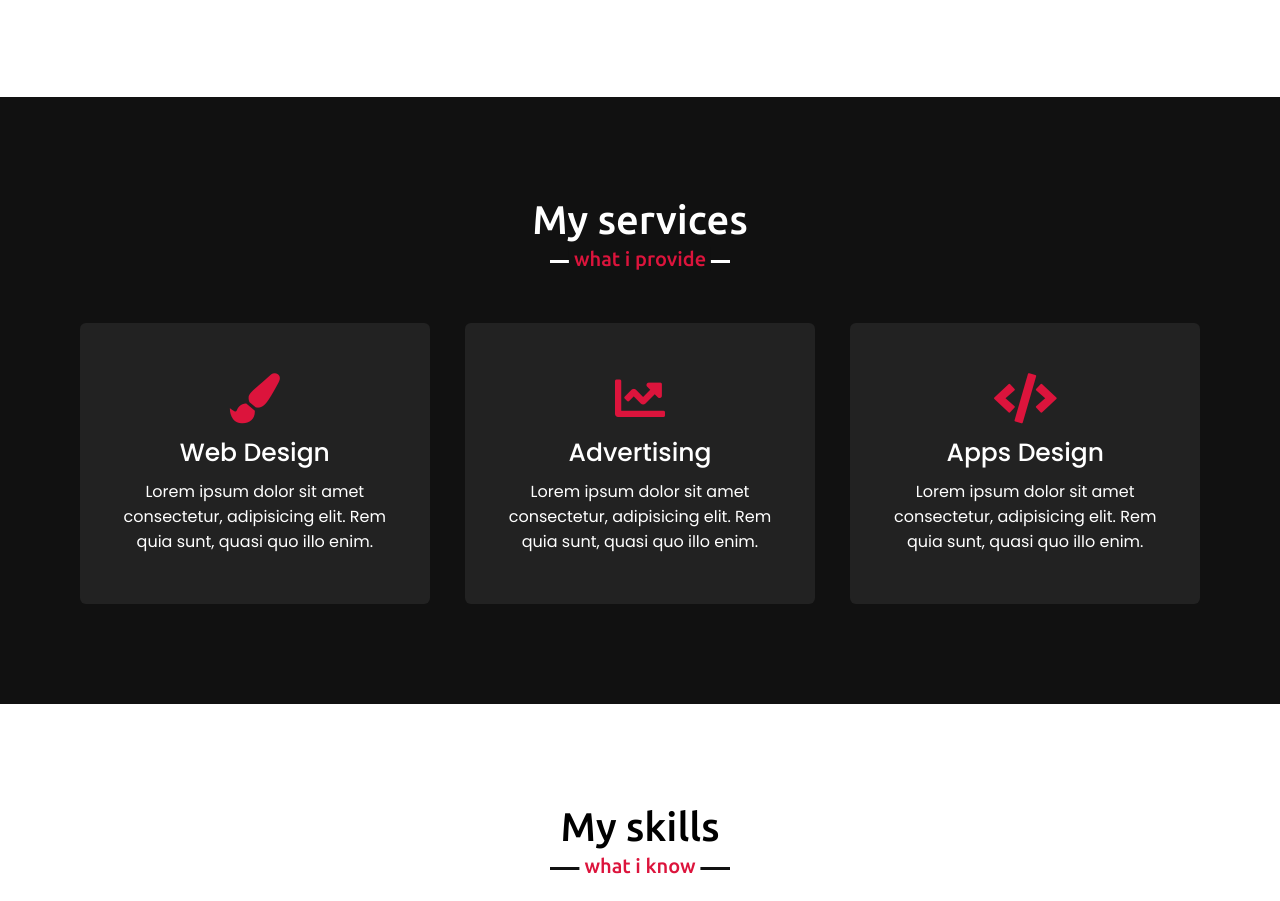
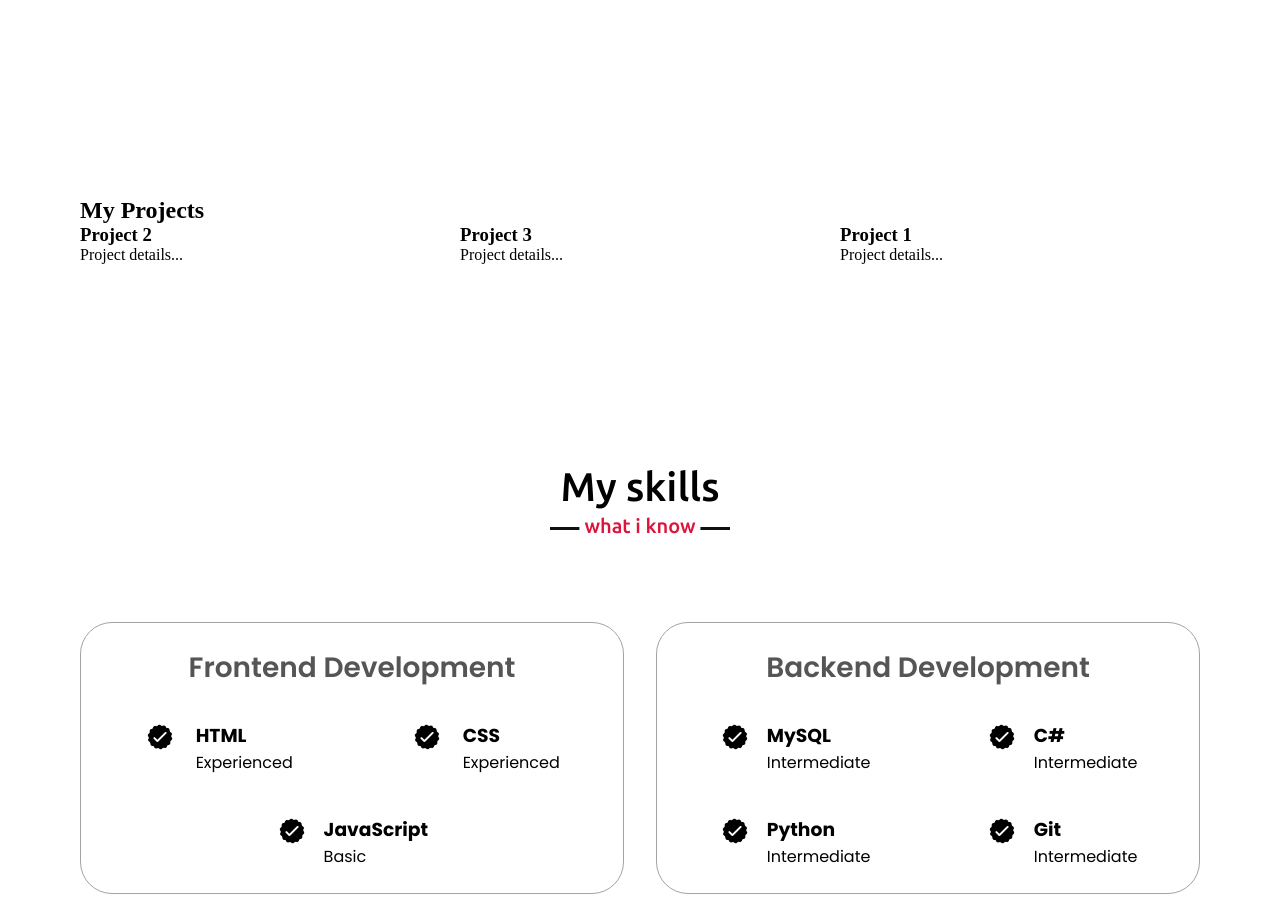
Before and after one commit to HirushaGamage10/Hirusha_Gamage, a plain HTML site: page index.html in a window 1280 px wide. Shown: the part 1436-2337 px from the top of the page. Drawn offline with nearby package versions, Linux system fonts and the light colour scheme.

Commit message:
refactor services section to projects section with updated content and layout

```diff
--- a/index.html
+++ b/index.html
@@ -72,36 +72,18 @@
         </div>
     </section>
 
-    <!-- services section start -->
-    <section class="services" id="services">
+    <!-- Projects Section -->
+    <section class="projects" id="projects">
         <div class="max-width">
-            <h2 class="title">My services</h2>
-            <div class="serv-content">
-                <div class="card">
-                    <div class="box">
-                        <i class="fas fa-paint-brush"></i>
-                        <div class="text">Web Design</div>
-                        <p>Lorem ipsum dolor sit amet consectetur, adipisicing elit. Rem quia sunt, quasi quo illo enim.</p>
-                    </div>
-                </div>
-                <div class="card">
-                    <div class="box">
-                        <i class="fas fa-chart-line"></i>
-                        <div class="text">Advertising</div>
-                        <p>Lorem ipsum dolor sit amet consectetur, adipisicing elit. Rem quia sunt, quasi quo illo enim.</p>
-                    </div>
-                </div>
-                <div class="card">
-                    <div class="box">
-                        <i class="fas fa-code"></i>
-                        <div class="text">Apps Design</div>
-                        <p>Lorem ipsum dolor sit amet consectetur, adipisicing elit. Rem quia sunt, quasi quo illo enim.</p>
-                    </div>
-                </div>
-               </div>
+            <h2>My Projects</h2>
+            <div class="carousel owl-carousel">
+                <div class="card"><h3>Project 1</h3><p>Project details...</p></div>
+                <div class="card"><h3>Project 2</h3><p>Project details...</p></div>
+                <div class="card"><h3>Project 3</h3><p>Project details...</p></div>
             </div>
         </div>
     </section>
+
 
     <!-- skills section start -->
     <section class="skills" id="skills">
```
